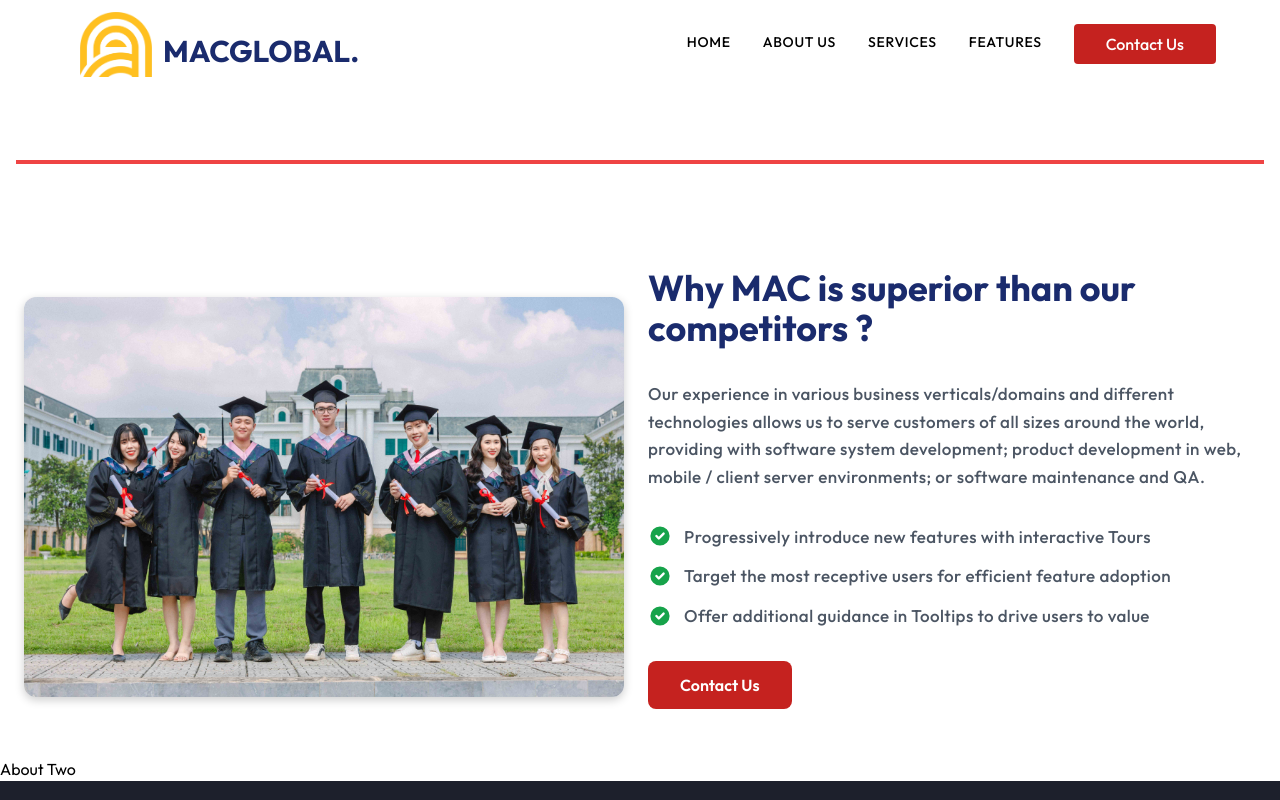
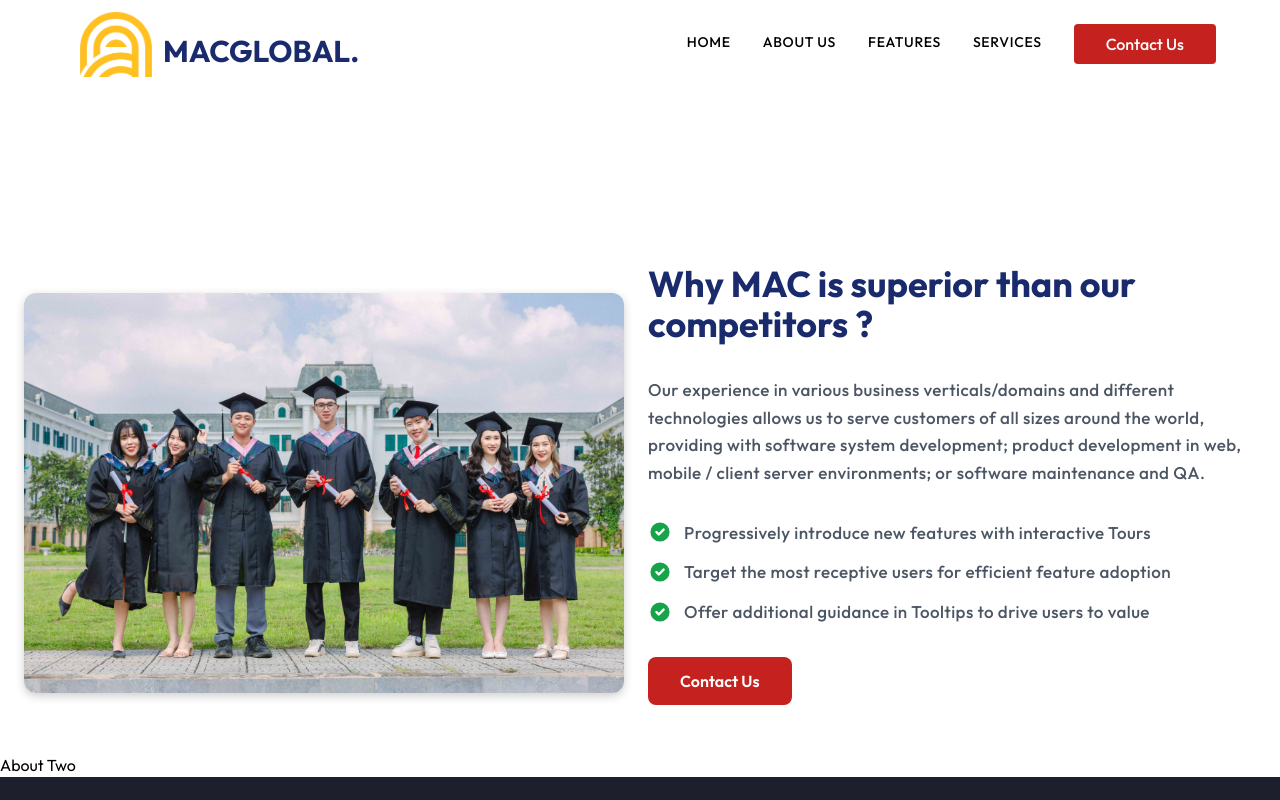
Before and after one commit to kalavaguntapurnesh/MAC_GLOBAL, a Next.js app: page /about in a window 1280 px wide. Shown: the top 800 px of the page. Built offline with nearby package versions, Linux system fonts and the light colour scheme.

Commit message:
Fourty Four

```diff
--- a/src/app/about/AboutOne.jsx
+++ b/src/app/about/AboutOne.jsx
@@ -8,7 +8,7 @@
         <div className="w-full">
           <div className="w-full px-4 mx-auto max-w-[1400px]">
             <div className="justify-center w-full text-center pb-14">
-              <div className="w-full max-w-[14000px] mx-auto space-y-4 border-2 border-red-500"></div>
+              <div className="w-full max-w-[14000px] mx-auto space-y-4"></div>
             </div>
           </div>
         </div>
--- a/src/app/components/Navbar.jsx
+++ b/src/app/components/Navbar.jsx
@@ -49,14 +49,11 @@
           <Link href="/about">About Us</Link>
         </li>
         <li className="lg:p-4 p-[11px] cursor-pointer text-black font-medium uppercase text-sm tracking-wider">
+          <Link href="/features">Features</Link>
+        </li>
+        <li className="lg:p-4 p-[11px] cursor-pointer text-black font-medium uppercase text-sm tracking-wider">
           <Link href="/services">Services</Link>
         </li>
-        <li className="lg:p-4 p-[11px] cursor-pointer text-black font-medium uppercase text-sm tracking-wider">
-          <Link href="/features">Features</Link>
-        </li>
-        {/* <li className="lg:p-4 p-[11px] cursor-pointer text-black font-medium hover:text-black">
-          <Link href="/contact">Contact</Link>
-        </li> */}
         <li className="lg:p-4 p-[11px] cursor-pointer font-medium">
           <a
             href="/contact"
@@ -94,10 +91,10 @@
             <Link href="/about">About</Link>
           </li>
           <li className="p-4 border-b border-gray-600 text-white cursor-pointer">
-            <Link href="/services">Services</Link>
+            <Link href="/features">Features</Link>
           </li>
           <li className="p-4 border-b border-gray-600 text-white cursor-pointer">
-            <Link href="/features">Features</Link>
+            <Link href="/services">Services</Link>
           </li>
           <li className="p-4 text-white cursor-pointer">
             <Link href="/contact">Contact</Link>
```
Also changed, not shown: src/app/features/FeaturesOne.jsx (+1 -1 lines).
